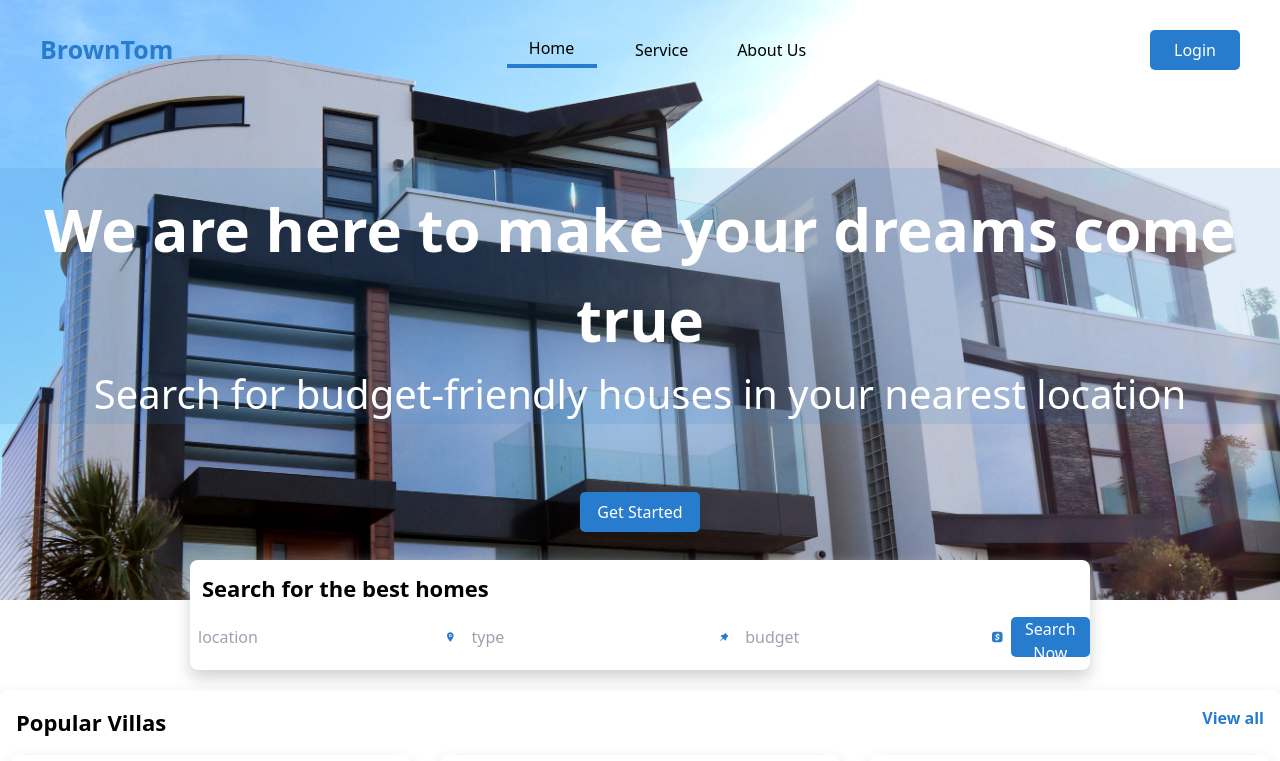
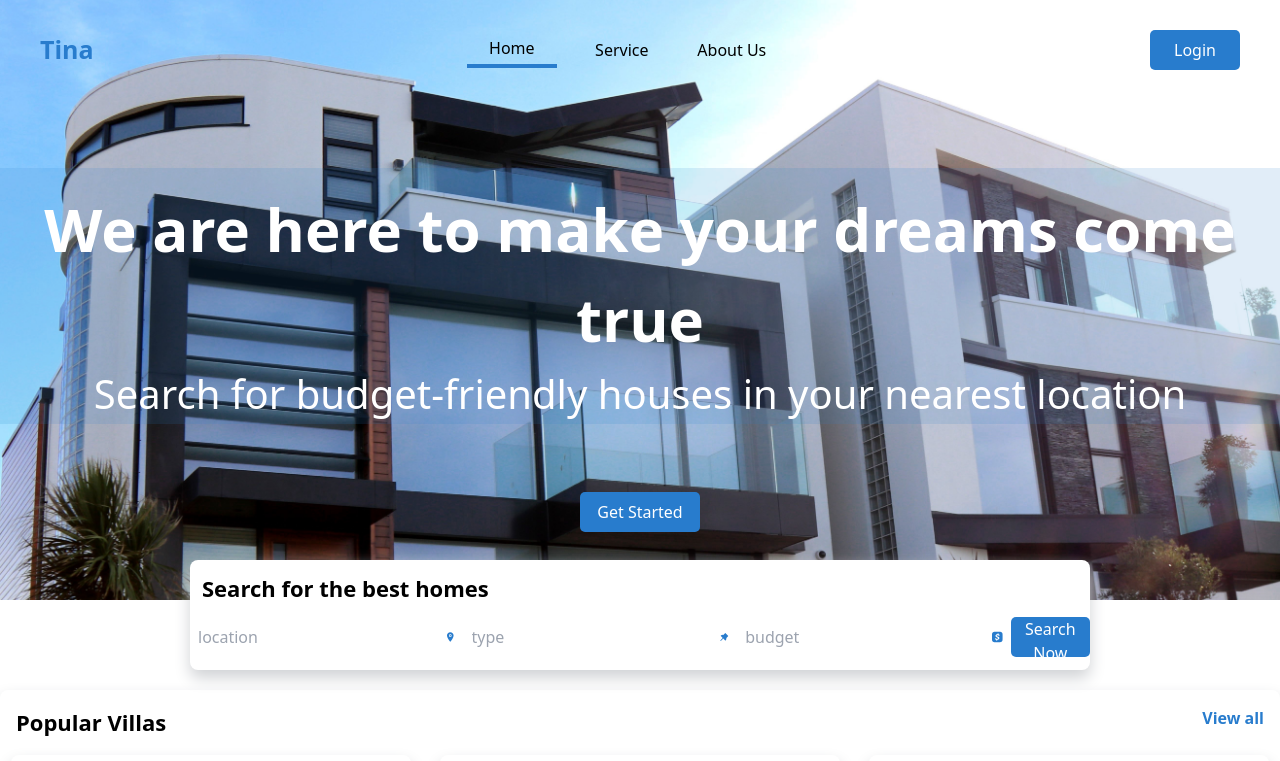
Before and after one commit to Oluwatomisin780/realtorwebapp, a React (Create React App) app in the folder realtor_client/: page / in a window 1280 px wide. Shown: the top 761 px of the page. Built offline with nearby package versions, Linux system fonts and the light colour scheme; grey boxes are pictures that could not be loaded.

Commit message:
rescents

```diff
--- a/realtor_client/src/components/Header.jsx
+++ b/realtor_client/src/components/Header.jsx
@@ -31,7 +31,7 @@
   return (
     <nav className='h-[100px] flex p-10  justify-between items-center '>
       <Link to="/">
-       <h1 className=" text-[#287CCD] font-bold text-[25px]">BrownTom</h1>
+       <h1 className=" text-[#287CCD] font-bold text-[25px]">Tina</h1>
       </Link>
 
 
```
